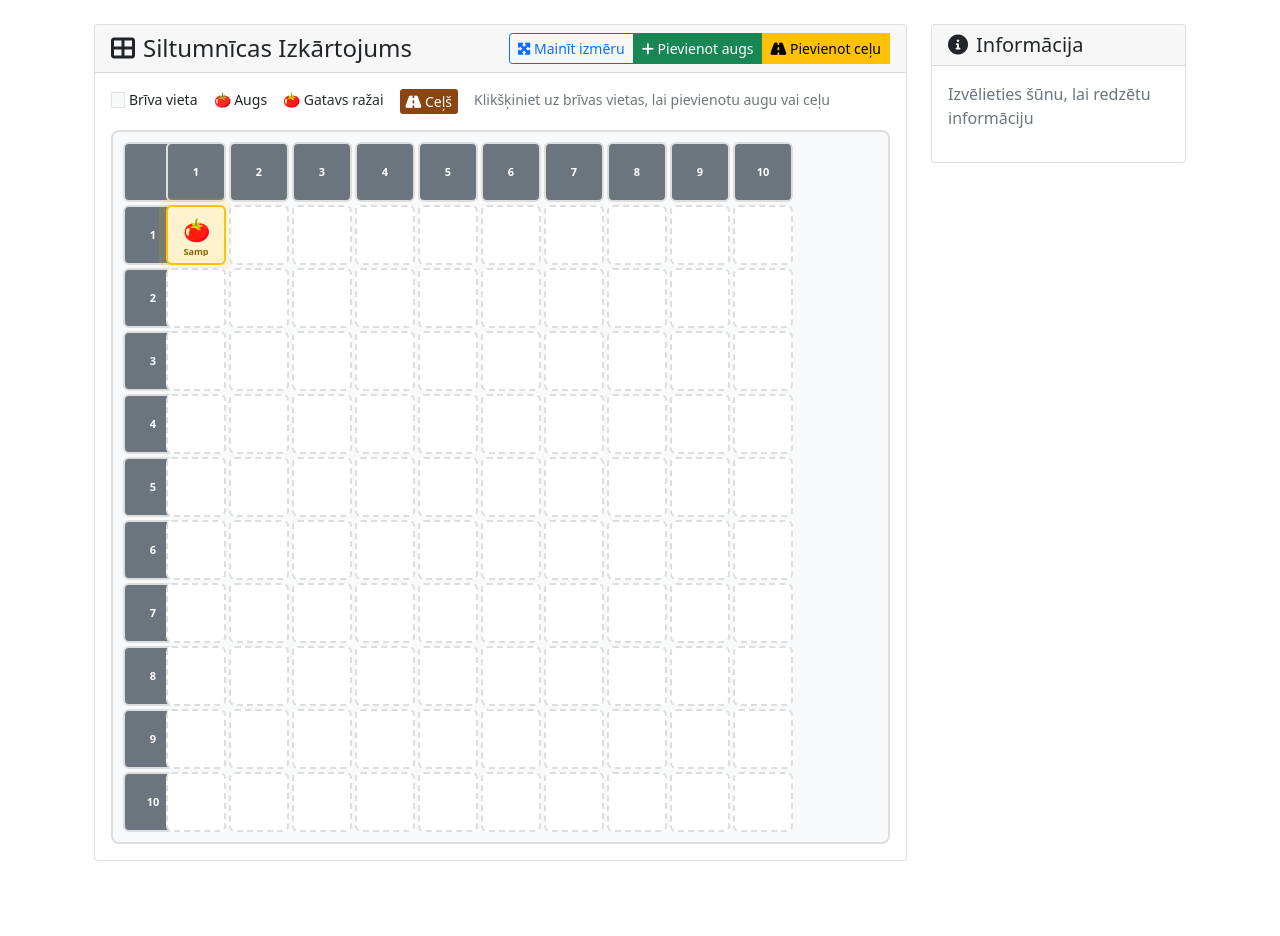
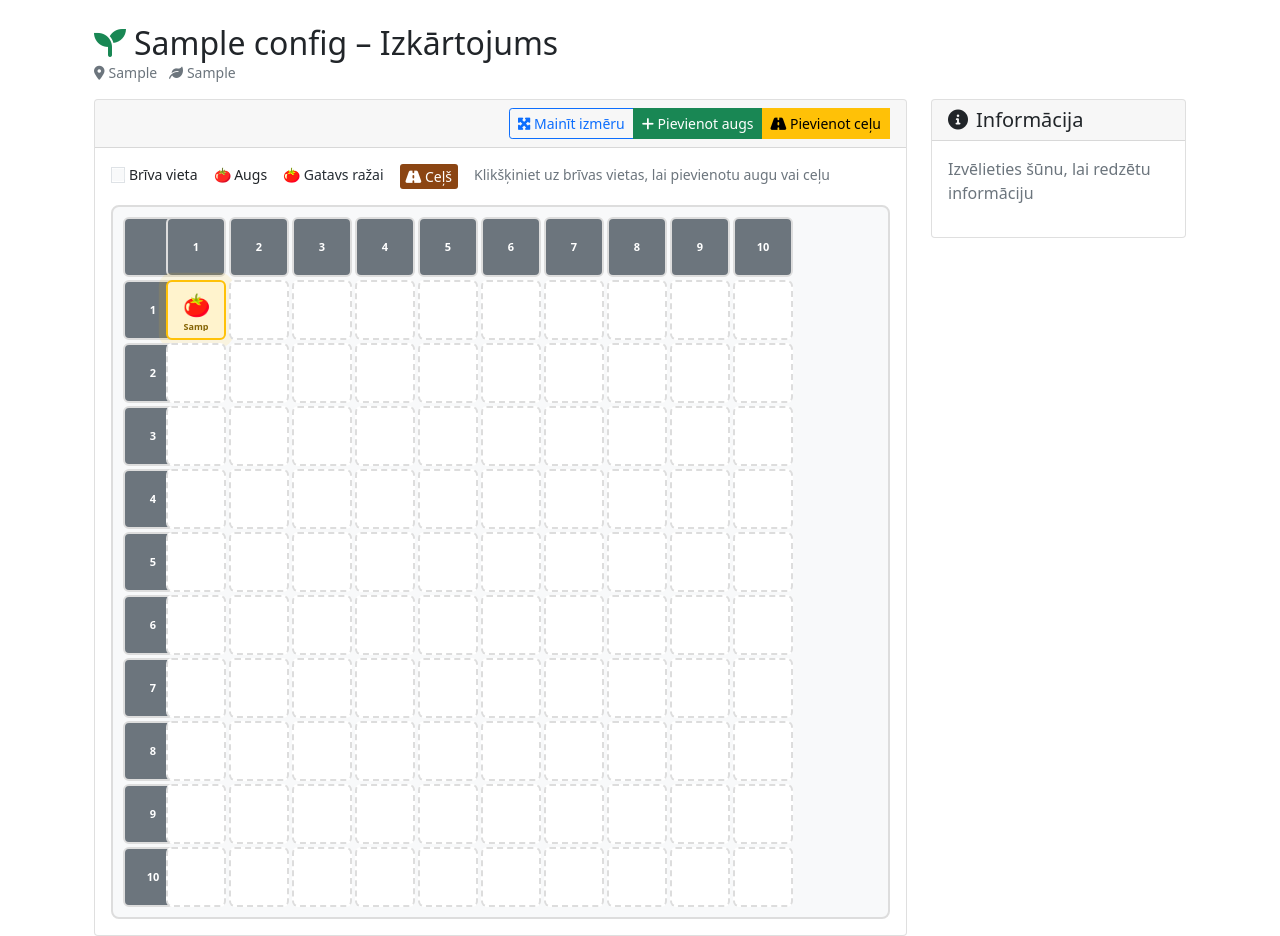
Before and after one commit to janissipolsrtu/smart-greenhouse-project, a Django app: page /smart-greenhouse/layout/ in a window 1280 px wide. Shown: the part 80-1016 px from the top of the page. Before the commit the page ends 941 px from the top, so only its background shows below. Run offline with Django 4.2, Linux system fonts and the light colour scheme; tables that the repository leaves empty hold one stand-in row (values such as "Sample post"); parts of the project's set-up code (start-up, migrations or seed data) failed here and were passed over.

Commit message:
added season

```diff
--- a/web/irrigation/models.py
+++ b/web/irrigation/models.py
@@ -210,6 +210,7 @@ class GreenhouseConfig(models.Model):
 
     name = models.CharField(max_length=120, help_text="Siltumnīcas nosaukums")
     location = models.CharField(max_length=200, blank=True, help_text="Siltumnīcas atrašanās vieta")
+    season = models.CharField(max_length=100, blank=True, help_text="Sezona (piem., Pavasaris 2026)")
     is_active = models.BooleanField(default=False, help_text="Aktīvā siltumnīca")
     controller_ip = models.GenericIPAddressField(null=True, blank=True, help_text="Kontrollera IP adrese")
     controller_username = models.CharField(max_length=100, blank=True, help_text="Kontrollera lietotājvārds")
--- a/web/irrigation/views.py
+++ b/web/irrigation/views.py
@@ -595,6 +595,10 @@ def plant_dashboard_view(request):
     now = timezone.now()
     today = now.date()
 
+    # Greenhouse context
+    active_greenhouse = GreenhouseConfig.get_config()
+    all_greenhouses = GreenhouseConfig.objects.all().order_by('name')
+
     # Get plant statistics
     total_plants = Plant.objects.filter(active=True).count()
     plants_ready_for_harvest = Plant.objects.filter(
@@ -629,6 +633,8 @@ def plant_dashboard_view(request):
         'recent_plants': recent_plants,
         'layout_summary': layout_summary,
         'current_date': today,
+        'active_greenhouse': active_greenhouse,
+        'all_greenhouses': all_greenhouses,
     }
 
     return render(request, 'irrigation/plant_dashboard.html', context)
@@ -791,6 +797,10 @@ def greenhouse_layout_view(request):
     max_rows = int(request.GET.get('rows', 10))
     max_columns = int(request.GET.get('columns', 10))
 
+    # Greenhouse context
+    active_greenhouse = GreenhouseConfig.get_config()
+    all_greenhouses = GreenhouseConfig.objects.all().order_by('name')
+
     # Get all active plants and path cells
     plants = Plant.objects.filter(active=True)
     paths = PathCell.objects.all()
@@ -843,6 +853,8 @@ def greenhouse_layout_view(request):
         'max_columns': max_columns,
         'row_range': range(1, max_rows + 1),
         'column_range': range(1, max_columns + 1),
+        'active_greenhouse': active_greenhouse,
+        'all_greenhouses': all_greenhouses,
     }
 
     return render(request, 'irrigation/greenhouse_layout.html', context)
@@ -1151,6 +1163,7 @@ def setup_greenhouse_view(request):
         greenhouse_id = request.POST.get('greenhouse_id', '').strip()
         name = request.POST.get('name', '').strip()
         location = request.POST.get('location', '').strip()
+        season = request.POST.get('season', '').strip()
 
         if not name:
             messages.error(request, 'Siltumnīcas nosaukums ir obligāts.')
@@ -1166,6 +1179,7 @@ def setup_greenhouse_view(request):
 
         config.name = name
         config.location = location
+        config.season = season
         config.save()
         messages.success(request, 'Siltumnīcas konfigurācija saglabāta!')
     return redirect('irrigation:setup')
--- a/web/templates/irrigation/greenhouse_layout.html
+++ b/web/templates/irrigation/greenhouse_layout.html
@@ -6,13 +6,24 @@
 
 {% block content %}
 <div class="container-fluid mt-4">
+    <div class="row mb-3">
+        <div class="col">
+            {% if active_greenhouse %}
+                <h1 class="h2 mb-0"><i class="fas fa-seedling text-success me-2"></i>{{ active_greenhouse.name }} – Izkārtojums</h1>
+                <div class="text-muted small">
+                    {% if active_greenhouse.location %}<i class="fas fa-map-marker-alt me-1"></i>{{ active_greenhouse.location }}{% endif %}
+                    {% if active_greenhouse.season %}<span class="ms-2"><i class="fas fa-leaf me-1"></i>{{ active_greenhouse.season }}</span>{% endif %}
+                </div>
+            {% else %}
+                <h4 class="mb-0"><i class="fas fa-th-large me-2"></i>Siltumnīcas izkārtojums</h4>
+            {% endif %}
+        </div>
+    </div>
     <div class="row">
         <div class="col-md-9">
             <div class="card">
                 <div class="card-header d-flex justify-content-between align-items-center">
-                    <h4 class="mb-0">
-                        <i class="fas fa-th-large me-2"></i>Siltumnīcas Izkārtojums
-                    </h4>
+                    <div></div>
                     <div class="btn-group">
                         <button type="button" class="btn btn-outline-primary btn-sm" id="resize-grid-btn">
                             <i class="fas fa-expand-arrows-alt"></i> Mainīt izmēru
```
Also changed, not shown: web/templates/irrigation/dashboard.html (+4 -3 lines), web/templates/irrigation/plant_dashboard.html (+11 -3 lines), web/templates/irrigation/setup.html (+13 -2 lines), web/irrigation/migrations/0008_greenhouseconfig_season.py (added), 1 other file.
